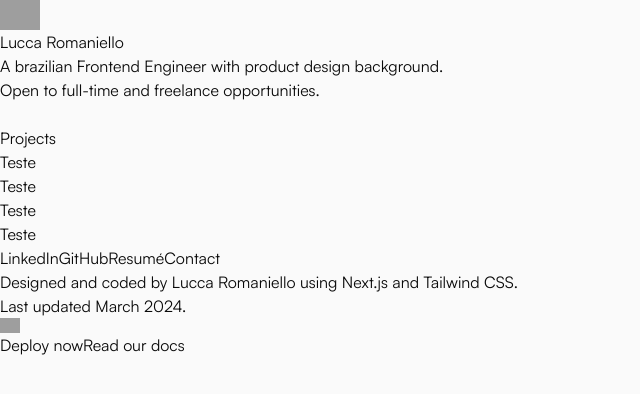
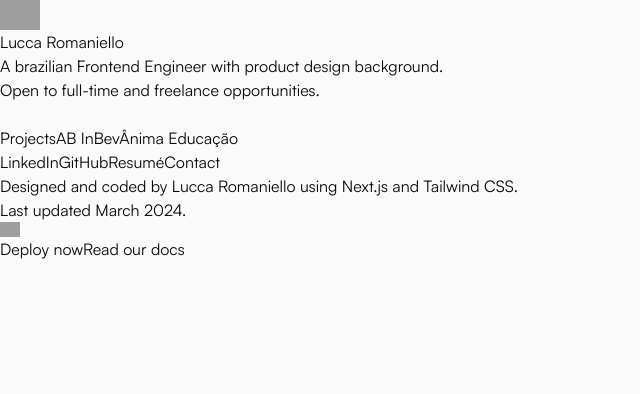
Before and after one commit to luccaromaniello/portfolio, a Next.js app: page / in a window 1280 px wide. Shown: the top 394 px of the page, without its empty margins (0-640 px from the left). Built offline with nearby package versions, Linux system fonts and the light colour scheme; grey boxes are pictures that could not be loaded.

Commit message:
Create behavior for project routes

```diff
--- a/src/components/MenuItem/index.tsx
+++ b/src/components/MenuItem/index.tsx
@@ -1,3 +1,12 @@
-export default function MenuItem() {
-  return <h1>Teste</h1>
+import Link from "next/link";
+
+interface MenuItemProps {
+  name: string,
+  pageReference: string,
 }
+
+export const MenuItem = ({name, pageReference}: MenuItemProps) => {
+  return <>
+    <Link href={pageReference} className="text-lg">{name}</Link>
+  </>
+};
--- a/src/components/TopNavigation/index.tsx
+++ b/src/components/TopNavigation/index.tsx
@@ -1,7 +1,7 @@
 import Image from "next/image";
-import MenuItem from "../MenuItem";
 import Link from "next/link";
 import Footer from "../Footer";
+import { MenuItem } from "../MenuItem";
 
 export default function Navigation() {
   return (<>
@@ -18,10 +18,8 @@ export default function Navigation() {
     A brazilian Frontend Engineer with product design background. <br />
     Open to full-time and freelance opportunities. <br /> <br />
     Projects
-    <MenuItem />
-    <MenuItem />
-    <MenuItem />
-    <MenuItem />
+    <MenuItem name="AB InBev" pageReference="./design/abinbev"/>
+    <MenuItem name="Ânima Educação" pageReference="./design/anima-educacao"/>
     <Footer />
     </>
   )
--- a/src/styles/globals.css
+++ b/src/styles/globals.css
@@ -1,4 +1,6 @@
 @import 'tailwindcss/base';
+@import 'tailwindcss/components';
+@import 'tailwindcss/utilities';
 
 :root {
   --background: #FAFAFA;
```
Also changed, not shown: src/components/MenuItem/style.css (added).
